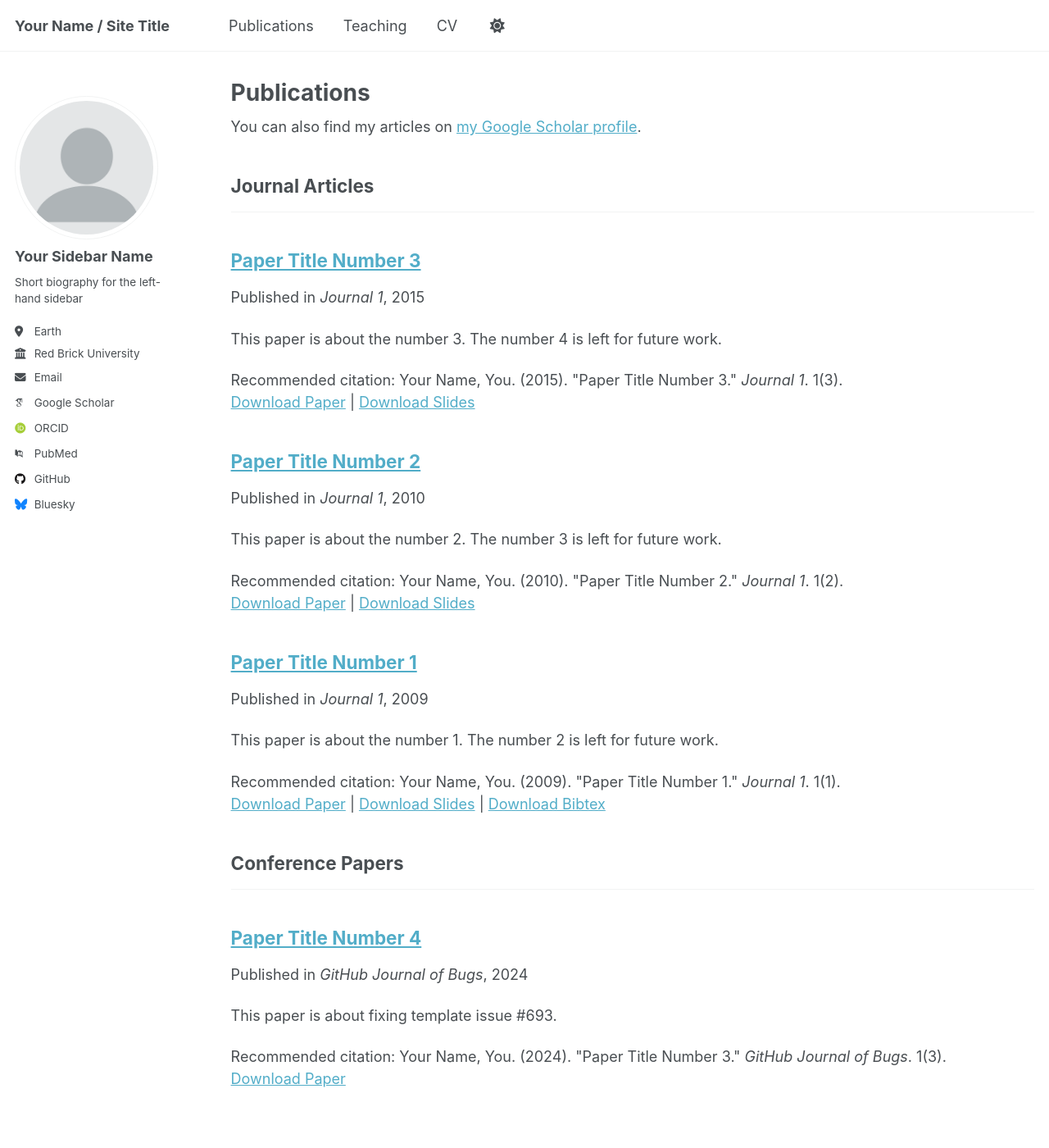
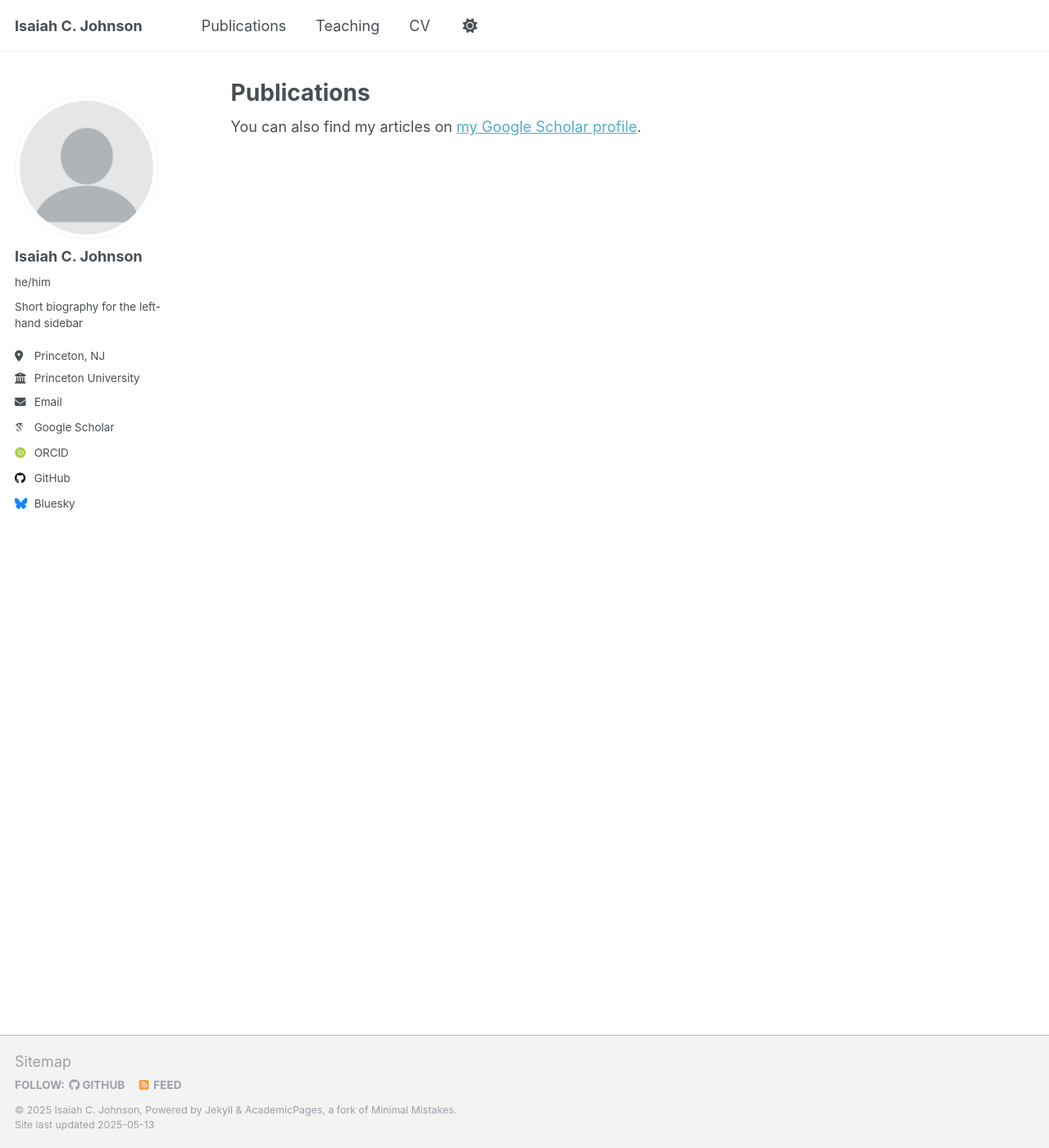
Before and after one commit to isaiahcjohnson/IsaiahCJohnson.github.io, a Jekyll site: the page built from _pages/publications.html, in a window 1280 px wide and 1400 px high. Shown: the whole window at 82% size. Built offline with Jekyll 4.4.1, drawn with Linux system fonts in a browser that asks for light colours; some web fonts are replaced; some of the changed text lies outside the part shown.

Commit message:
new file:   .DS_Store 	modified:   _config.yml 	new file:   _data/.DS_Store 	new file:   _publications/.DS_Store 	deleted:    _publications/2009-10-01-paper-title-number-1.md 	deleted:    _publications/2010-10-01-paper-title-number-2.md 	deleted:    _publications/2015-10-01-paper-title-number-3.md 	new file:   _publications/2021-07-27-white-house-pressure.md 	deleted:    _publications/2024-02-17-paper-title-number-4.md

```diff
--- a/_config.yml
+++ b/_config.yml
@@ -9,13 +9,13 @@
 # Basic Site Settings
 locale                   : "en-US"
 site_theme               : "default"
-title                    : "Your Name / Site Title"
+title                    : "Isaiah C. Johnson"
 title_separator          : "-"
-name                     : &name "Your Name"
+name                     : &name "Isaiah C. Johnson"
 description              : &description "personal description"
-url                      : https://academicpages.github.io # the base hostname & protocol for your site e.g. "https://[your GitHub username].github.io" or if you already have some other page hosted on Github then use "https://[your GitHub username].github.io/[Your Repo Name]"
+url                      : https://isaiahcjohnson.github.io # the base hostname & protocol for your site e.g. "https://[your GitHub username].github.io" or if you already have some other page hosted on Github then use "https://[your GitHub username].github.io/[Your Repo Name]"
 baseurl                  : "" # the subpath of your site, e.g. "/blog"
-repository               : "academicpages/academicpages.github.io"
+repository               : "isaiahcjohnson/isaiahcjohnson.github.io"
 
 # Site Author - The following control what appear as part of the author content on the side bar.
 #               If a field is blank the icon and link will not appear, otherwise it will be shown.
@@ -23,22 +23,22 @@ repository               : "academicpages/academicpages.github.io"
 author:
   # Biographic information
   avatar           : "profile.png"
-  name             : "Your Sidebar Name"
-  pronouns         : # example: "she/her"
+  name             : "Isaiah C. Johnson"
+  pronouns         : "he/him"
   bio              : "Short biography for the left-hand sidebar"
-  location         : "Earth"
-  employer         : "Red Brick University"
-  uri              : # URL
-  email            : "none@example.org"
+  location         : "Princeton, NJ"
+  employer         : "Princeton University"
+  uri              : # https://politics.princeton.edu/people/isaiah-johnson
+  email            : "ij1791@princeton.edu"
 
   # Academic websites
   academia         : # URL
   arxiv            : # URL - Update with the correct link to your profile
-  googlescholar    : "https://scholar.google.com/citations?user=PS_CX0AAAAAJ"
+  googlescholar    : "https://scholar.google.com/citations?hl=en&user=b7DP9p8AAAAJ&view_op=list_works&sortby=pubdate"
   impactstory      : # URL
-  orcid            : "http://orcid.org/yourorcidurl"
+  orcid            : "https://orcid.org/0000-0002-1245-8700"
   semantic         : # URL
-  pubmed           : "https://www.ncbi.nlm.nih.gov/pubmed/?term=john+snow"
+  pubmed           : # URL
   researchgate     : # URL
   scopus           : # URL
 
@@ -46,12 +46,12 @@ author:
   bitbucket        : # Username - Update with your username on the site
   codepen          : # Username
   dribbble         : # Username
-  github           : "academicpages"
+  github           : "isaiahcjohnson"
   kaggle           : # Username
   stackoverflow    : # User number or user number and name (i.e., use "1" or "1/jeff-atwood")
 
   # Social media
-  bluesky          : "bsky.app" # Replace this with you Bluesky username
+  bluesky          : "icjohnson" # Replace this with you Bluesky username
   facebook         : # Username
   flickr           : # Username
   foursquare       : # Username
--- a/_publications/2009-10-01-paper-title-number-1.md
+++ /dev/null
@@ -1,14 +0,0 @@
----
-title: "Paper Title Number 1"
-collection: publications
-category: manuscripts
-permalink: /publication/2009-10-01-paper-title-number-1
-excerpt: 'This paper is about the number 1. The number 2 is left for future work.'
-date: 2009-10-01
-venue: 'Journal 1'
-slidesurl: 'http://academicpages.github.io/files/slides1.pdf'
-paperurl: 'http://academicpages.github.io/files/paper1.pdf'
-bibtexurl: 'http://academicpages.github.io/files/bibtex1.bib'
-citation: 'Your Name, You. (2009). &quot;Paper Title Number 1.&quot; <i>Journal 1</i>. 1(1).'
----
-The contents above will be part of a list of publications, if the user clicks the link for the publication than the contents of section will be rendered as a full page, allowing you to provide more information about the paper for the reader. When publications are displayed as a single page, the contents of the above "citation" field will automatically be included below this section in a smaller font.
--- a/_publications/2010-10-01-paper-title-number-2.md
+++ /dev/null
@@ -1,14 +0,0 @@
----
-title: "Paper Title Number 2"
-collection: publications
-category: manuscripts
-permalink: /publication/2010-10-01-paper-title-number-2
-excerpt: 'This paper is about the number 2. The number 3 is left for future work.'
-date: 2010-10-01
-venue: 'Journal 1'
-slidesurl: 'http://academicpages.github.io/files/slides2.pdf'
-paperurl: 'http://academicpages.github.io/files/paper2.pdf'
-citation: 'Your Name, You. (2010). &quot;Paper Title Number 2.&quot; <i>Journal 1</i>. 1(2).'
----
-
-The contents above will be part of a list of publications, if the user clicks the link for the publication than the contents of section will be rendered as a full page, allowing you to provide more information about the paper for the reader. When publications are displayed as a single page, the contents of the above "citation" field will automatically be included below this section in a smaller font.
--- a/_publications/2015-10-01-paper-title-number-3.md
+++ /dev/null
@@ -1,14 +0,0 @@
----
-title: "Paper Title Number 3"
-collection: publications
-category: manuscripts
-permalink: /publication/2015-10-01-paper-title-number-3
-excerpt: 'This paper is about the number 3. The number 4 is left for future work.'
-date: 2015-10-01
-venue: 'Journal 1'
-slidesurl: 'http://academicpages.github.io/files/slides3.pdf'
-paperurl: 'http://academicpages.github.io/files/paper3.pdf'
-citation: 'Your Name, You. (2015). &quot;Paper Title Number 3.&quot; <i>Journal 1</i>. 1(3).'
----
-
-The contents above will be part of a list of publications, if the user clicks the link for the publication than the contents of section will be rendered as a full page, allowing you to provide more information about the paper for the reader. When publications are displayed as a single page, the contents of the above "citation" field will automatically be included below this section in a smaller font.
--- a/_publications/2024-02-17-paper-title-number-4.md
+++ /dev/null
@@ -1,13 +0,0 @@
----
-title: "Paper Title Number 4"
-collection: publications
-category: conferences
-permalink: /publication/2024-02-17-paper-title-number-4
-excerpt: 'This paper is about fixing template issue #693.'
-date: 2024-02-17
-venue: 'GitHub Journal of Bugs'
-paperurl: 'http://academicpages.github.io/files/paper3.pdf'
-citation: 'Your Name, You. (2024). &quot;Paper Title Number 3.&quot; <i>GitHub Journal of Bugs</i>. 1(3).'
----
-
-The contents above will be part of a list of publications, if the user clicks the link for the publication than the contents of section will be rendered as a full page, allowing you to provide more information about the paper for the reader. When publications are displayed as a single page, the contents of the above "citation" field will automatically be included below this section in a smaller font.
```
Also changed, not shown: _publications/2021-07-27-white-house-pressure.md (added, +11 -0 lines), 3 other files.
